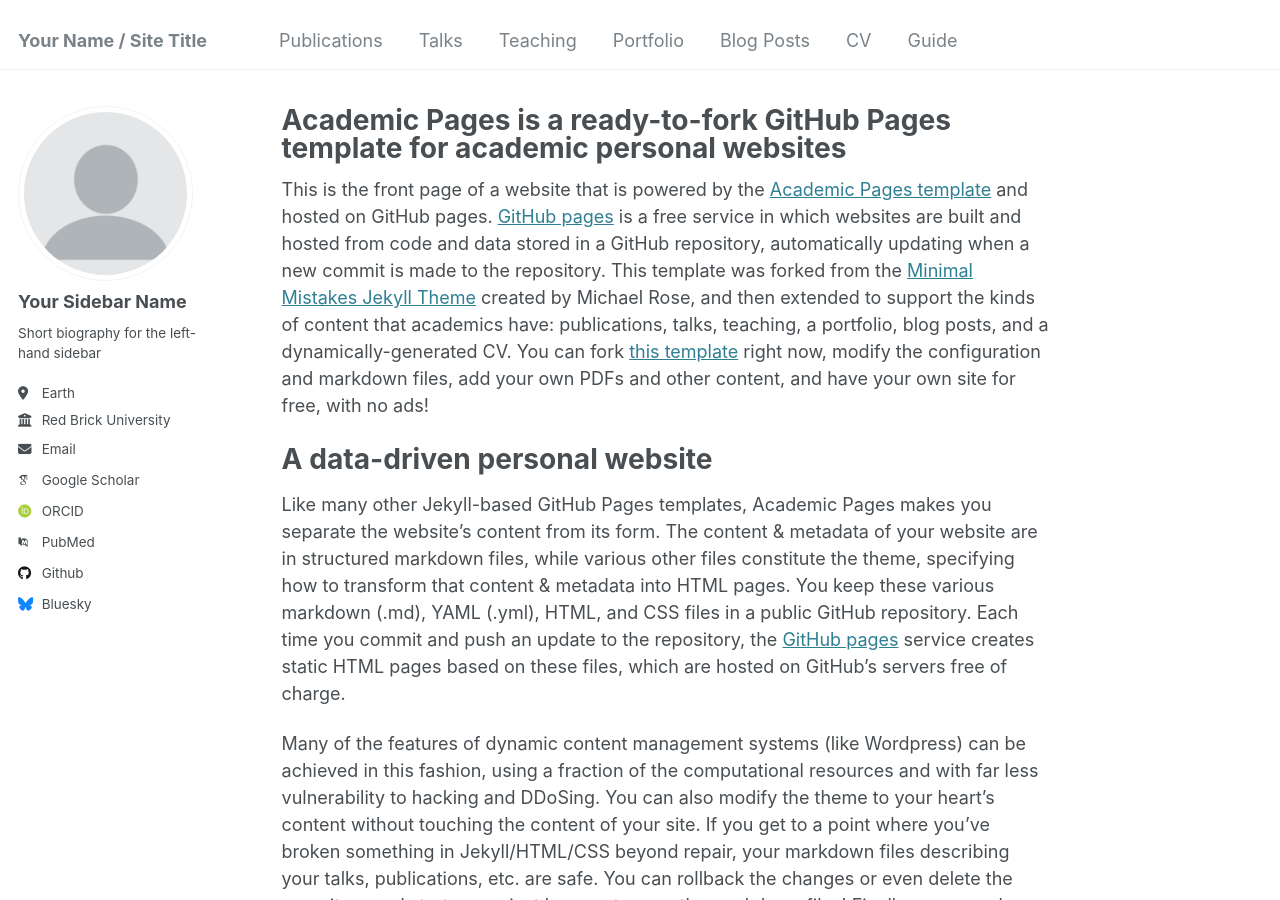
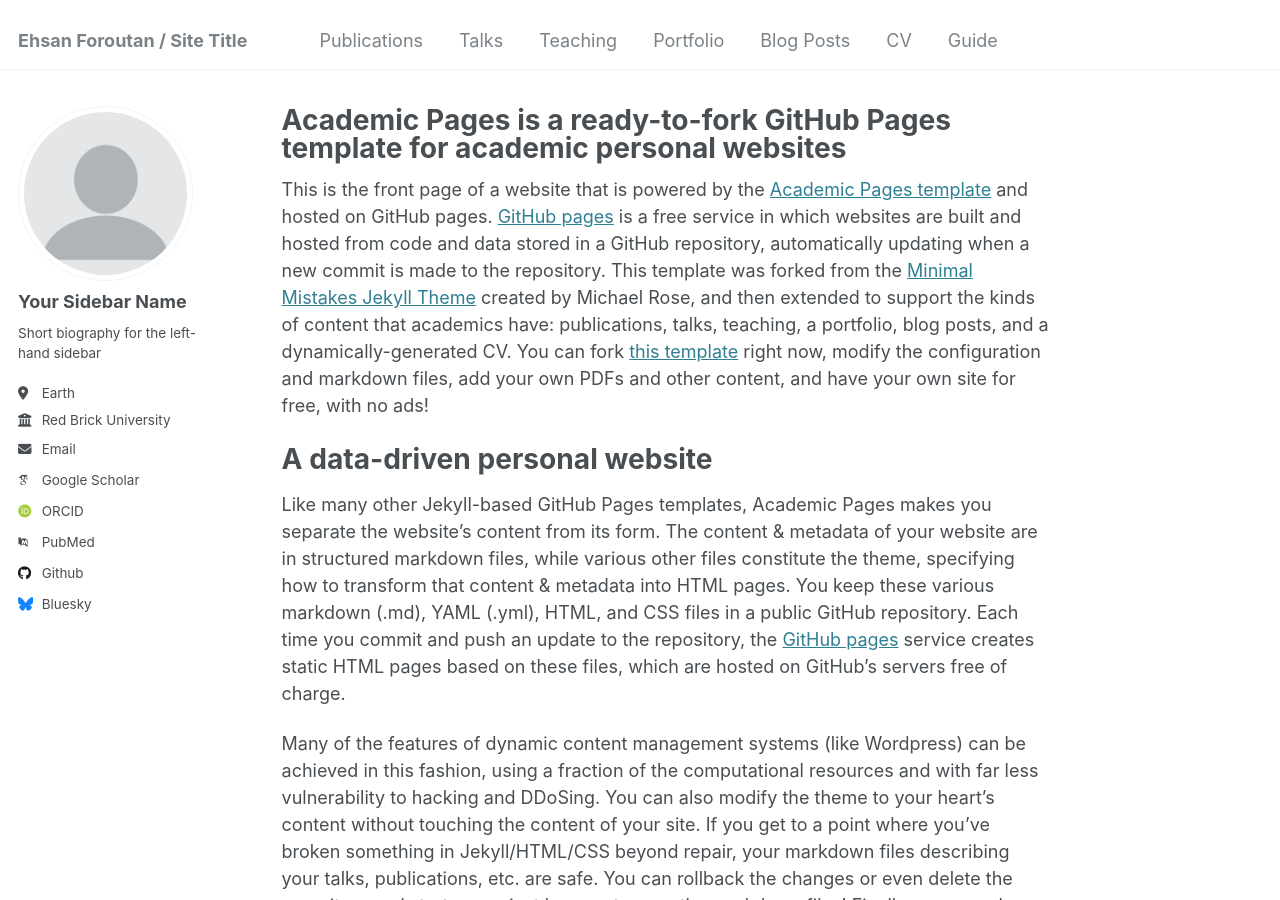
Before and after one commit to eforoutan/eforoutan.github.io, a Jekyll site: the page built from _pages/about.md, in a window 1280 px wide and 900 px high. Built offline with Jekyll 4.4.1, drawn with Linux system fonts in a browser that asks for light colours; some web fonts are replaced.

Commit message:
Update _config.yml

```diff
--- a/_config.yml
+++ b/_config.yml
@@ -8,7 +8,7 @@
 
 # Basic Site Settings
 locale                   : "en-US"
-title                    : "Your Name / Site Title"
+title                    : "Ehsan Foroutan / Site Title"
 title_separator          : "-"
 name                     : &name "Your Name"
 description              : &description "personal description"
```
